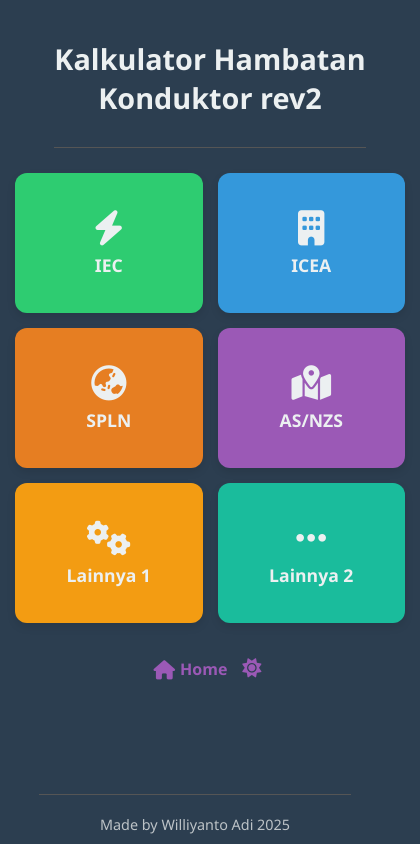
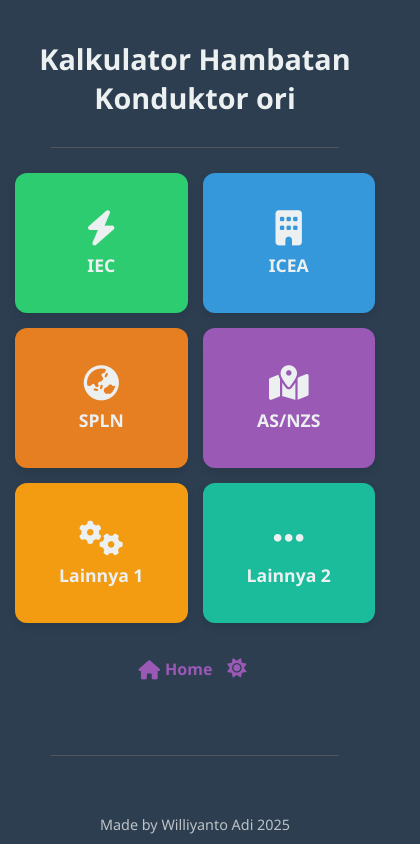
Before and after one commit to Will1706/eksperimen, a plain HTML site: page index.html in a window 390 px wide. Both pictures are taken after a click on the button "Toggle dark and light mode". Shown: the whole page, 420 px wide, since content can reach past the window. Drawn offline with Linux system fonts and the light colour scheme.

Commit message:
Update index.html

```diff
--- a/index.html
+++ b/index.html
@@ -1,147 +1,158 @@
 <!DOCTYPE html>
 <html lang="id">
 <head>
-  <meta charset="UTF-8" />
-  <meta name="viewport" content="width=device-width, initial-scale=1.0" />
+    <meta charset="UTF-8">
+    <meta name="viewport" content="width=device-width, initial-scale=1.0">
     <title>Kalkulator Hambatan Konduktor</title>
-  <link rel="stylesheet" href="https://cdnjs.cloudflare.com/ajax/libs/font-awesome/6.0.0-beta3/css/all.min.css" />
+    <link rel="stylesheet" href="https://cdnjs.cloudflare.com/ajax/libs/font-awesome/6.0.0-beta3/css/all.min.css">
     <style>
+        /* Define CSS Variables for colors */
         :root {
             --body-bg: #f0f2f5;
-      --text-color-light: #ffffff;
+            --text-color-light: #ffffff; /* For button text */
             --heading-color: #2c3e50;
             --hr-color: #ddd;
             --footer-text-color: #7f8c8d;
-      --button-link-color: #3498db;
+            --button-link-color: #3498db; /* For home/mode toggle links */
             --button-link-hover-color: #2980b9;
         }
 
+        /* Dark Mode Styles */
         body.dark-mode {
-      --body-bg: #2c3e50;
-      --text-color-light: #ecf0f1;
-      --heading-color: #ecf0f1;
-      --hr-color: #555;
-      --footer-text-color: #bdc3c7;
-      --button-link-color: #9b59b6;
+            --body-bg: #2c3e50; /* Dark background */
+            --text-color-light: #ecf0f1; /* Light text for buttons */
+            --heading-color: #ecf0f1; /* Light heading */
+            --hr-color: #555; /* Darker HR */
+            --footer-text-color: #bdc3c7; /* Lighter footer text */
+            --button-link-color: #9b59b6; /* Purple for links in dark mode */
             --button-link-hover-color: #8e44ad;
         }
 
-    html, body {
-      margin: 0;
-      padding: 0;
-      height: 100%;
-    }
-
+        /* General Styling */
         body {
             font-family: 'Segoe UI', Tahoma, Geneva, Verdana, sans-serif;
-      background-color: var(--body-bg);
-      color: var(--heading-color);
-      transition: background-color 0.3s ease, color 0.3s ease;
+            margin: 0;
+            padding: 0 15px; /* 15px padding on left and right */
+            box-sizing: border-box; /* Ensures padding is included in the element's total width */
             display: flex;
-      flex-direction: column;
-      min-height: calc(var(--vh, 1vh) * 100); /* Fix viewport height */
+            flex-direction: column; /* Stack main content and footer */
+            justify-content: space-between; /* Space between container and footer */
+            align-items: center; /* Centers items horizontally in a column flex container */
+            min-height: 100vh;
+            background-color: var(--body-bg); /* Use variable */
+            color: var(--text-color-light); /* Use variable (for default text, though buttons override) */
+            transition: background-color 0.3s ease, color 0.3s ease; /* Smooth transition for mode change */
         }
 
         .container {
-      flex: 1 0 auto;
             text-align: center;
-      padding: 20px 15px;
-      width: 100%;
-      max-width: 400px;
-      margin: 0 auto;
+            padding: 20px 0; /* Removed horizontal padding from container, now handled by body */
+            width: 100%; /* Take full width within the body's padding */
+            max-width: 400px; /* Max width for mobile view */
         }
 
         h1 {
-      color: var(--heading-color);
-      margin-bottom: 30px;
+            color: var(--heading-color); /* Use variable */
+            margin-bottom: 30px; /* Space below title */
             font-size: 1.8em;
-      transition: color 0.3s ease;
+            transition: color 0.3s ease; /* Smooth transition for mode change */
         }
 
+        /* Horizontal Rule (HR) Styling */
         hr {
             border: none;
-      border-top: 1px solid var(--hr-color);
-      width: 80%;
-      margin: 25px auto;
-      transition: border-top-color 0.3s ease;
+            border-top: 1px solid var(--hr-color); /* Use variable */
+            width: 80%; /* Width of the line */
+            margin: 25px auto; /* Vertical margin for HR below title */
+            transition: border-top-color 0.3s ease; /* Smooth transition for mode change */
         }
 
-    .footer-separator {
-      margin: 10px auto;
-    }
-
-    body.dark-mode .footer-separator {
-      margin-top: 5px;
-    }
-
+        /* Button Grid Styling */
         .button-grid {
             display: grid;
-      grid-template-columns: repeat(auto-fit, minmax(144px, 1fr));
-      gap: 15px;
-      margin-bottom: 30px;
-      justify-content: center;
+            grid-template-columns: repeat(auto-fit, minmax(144px, 1fr)); /* Responsive grid for 2 columns */
+            gap: 15px; /* Spacing between buttons */
+            margin-bottom: 30px; /* Increased space below button grid to separate from bottom actions */
+            justify-content: center; /* Center the grid items within the grid container */
             align-items: center;
         }
 
         .button {
             display: flex;
-      flex-direction: column;
+            flex-direction: column; /* Stack icon and text */
             align-items: center;
             justify-content: center;
-      color: var(--text-color-light);
+            /* Background color will be set by specific classes */
+            color: var(--text-color-light); /* Use variable for button text color */
             padding: 20px 15px;
-      border-radius: 12px;
+            border-radius: 12px; /* Rounded corners */
             text-decoration: none;
             font-size: 1.1em;
             font-weight: bold;
-      box-shadow: 0 4px 8px rgba(0, 0, 0, 0.1);
-      transition: all 0.3s ease;
-      min-height: 100px;
+            box-shadow: 0 4px 8px rgba(0, 0, 0, 0.1); /* Subtle shadow */
+            transition: all 0.3s ease; /* Smooth transitions for hover/active */
+            min-height: 100px; /* Ensure consistent button height */
         }
 
         .button i {
-      font-size: 2em;
-      margin-bottom: 8px;
+            font-size: 2em; /* Icon size */
+            margin-bottom: 8px; /* Space between icon and text */
         }
 
         .button span {
-      display: block;
-      color: var(--text-color-light);
+            display: block; /* Ensure text is on its own line */
+            color: var(--text-color-light); /* Explicitly set button text color to the light text variable */
         }
 
+        /* Hover and Active Effects (will inherit text color) */
         .button:hover {
             opacity: 0.9;
-      transform: translateY(-3px);
+            transform: translateY(-3px); /* Slight lift effect */
             box-shadow: 0 6px 12px rgba(0, 0, 0, 0.15);
         }
 
         .button:active {
             opacity: 1;
-      transform: translateY(0);
+            transform: translateY(0); /* Press down effect */
             box-shadow: 0 2px 4px rgba(0, 0, 0, 0.2);
         }
 
-    .button-iec { background-color: #2ecc71; }
-    .button-icea { background-color: #3498db; }
-    .button-spln { background-color: #e67e22; }
-    .button-asnzs { background-color: #9b59b6; }
-    .button-lain1 { background-color: #f39c12; }
-    .button-lain2 { background-color: #1abc9c; }
+        /* Specific button colors (these remain fixed regardless of mode) */
+        .button-iec { background-color: #2ecc71; } /* Emerald green */
+        .button-icea { background-color: #3498db; } /* Bright blue */
+        .button-spln { background-color: #e67e22; } /* Carrot orange */
+        .button-asnzs { background-color: #9b59b6; } /* Amethyst purple */
+        .button-lain1 { background-color: #f39c12; } /* Sunflower yellow */
+        .button-lain2 { background-color: #1abc9c; } /* Turquoise */
 
+        /* Footer Styling */
+        footer {
+            margin-top: 0; /* Footer's top margin controlled by HR's bottom margin */
+            padding: 10px 0;
+            color: var(--footer-text-color); /* Use variable */
+            font-size: 0.9em;
+            text-align: center;
+            width: 100%; /* Ensure footer spans full width */
+            transition: color 0.3s ease; /* Smooth transition for mode change */
+        }
+
+        /* Bottom Actions Wrapper (for Home and Mode Toggle) */
         .bottom-actions {
             display: flex;
-      justify-content: center;
+            justify-content: center; /* Center the items */
             align-items: center;
-      gap: 10px;
-      margin-bottom: 0;
-      width: 100%;
+            gap: 10px; /* Space between Home and Mode Toggle */
+            margin-top: 0; /* Top margin controlled by button-grid's bottom margin */
+            margin-bottom: 0; /* Reduced space below this section, to pull HR closer */
+            width: 100%; /* Ensure it spans the width */
         }
 
+        /* Home Link Styling */
         .home-link-below-buttons {
-      display: inline-flex;
+            display: inline-flex; /* Use inline-flex to keep icon and text on one line */
             align-items: center;
-      gap: 5px;
-      color: var(--button-link-color);
+            gap: 5px; /* Space between icon and text */
+            color: var(--button-link-color); /* Use variable */
             text-decoration: none;
             font-size: 1em;
             font-weight: bold;
@@ -149,45 +160,37 @@
         }
 
         .home-link-below-buttons:hover {
-      color: var(--button-link-hover-color);
+            color: var(--button-link-hover-color); /* Use variable */
         }
 
         .home-link-below-buttons i {
             font-size: 1.2em;
         }
 
+        /* Mode Toggle Button Styling */
         .mode-toggle {
             background: none;
             border: none;
             cursor: pointer;
-      font-size: 1.2em;
+            font-size: 1.2em; /* Icon size */
             padding: 5px;
-      border-radius: 50%;
-      color: var(--button-link-color);
+            border-radius: 50%; /* Make it round */
+            color: var(--button-link-color); /* Use variable for icon color */
             transition: background-color 0.3s ease, color 0.3s ease;
         }
 
         .mode-toggle:hover {
-      background-color: rgba(0, 0, 0, 0.05);
+            background-color: rgba(0, 0, 0, 0.05); /* Subtle hover effect */
         }
 
         body.dark-mode .mode-toggle:hover {
-      background-color: rgba(255, 255, 255, 0.1);
+            background-color: rgba(255, 255, 255, 0.1); /* Darker hover for dark mode */
         }
 
-    footer {
-      flex-shrink: 0;
-      padding: 10px 0;
-      color: var(--footer-text-color);
-      font-size: 0.9em;
-      text-align: center;
-      width: 100%;
-      transition: color 0.3s ease;
-    }
-
+        /* Responsive adjustments for smaller screens if needed */
         @media (max-width: 320px) {
             .button-grid {
-        grid-template-columns: 1fr;
+                grid-template-columns: 1fr; /* Single column on very small screens */
             }
             .button {
                 font-size: 1em;
@@ -196,13 +199,13 @@
             }
             h1 {
                 font-size: 1.5em;
-        margin-bottom: 25px;
+                margin-bottom: 25px; /* Adjust margin for smaller screens */
             }
             hr {
-        width: 90%;
+                width: 90%; /* Adjust line width for very small screens */
             }
             .bottom-actions {
-        flex-direction: column;
+                flex-direction: column; /* Stack home and toggle on very small screens */
                 gap: 10px;
             }
         }
@@ -210,75 +213,79 @@
 </head>
 <body>
     <div class="container">
-    <h1>Kalkulator Hambatan Konduktor rev2</h1>
-    <hr>
+        <h1>Kalkulator Hambatan Konduktor ori</h1>
+        <hr> <!-- Garis di bawah judul -->
         <div class="button-grid">
             <a href="https://www.iec.ch/" class="button button-iec">
                 <i class="fas fa-bolt"></i> <span>IEC</span>
             </a>
             <a href="https://www.icea.org/" class="button button-icea">
-        <i class="fas fa-building"></i> <span>ICEA</span>
+                <i class="fas fa-building"></i>
+                <span>ICEA</span>
             </a>
             <a href="https://spln.co.id/" class="button button-spln">
-        <i class="fas fa-globe-asia"></i> <span>SPLN</span>
+                <i class="fas fa-globe-asia"></i>
+                <span>SPLN</span>
             </a>
             <a href="https://www.standards.org.au/" class="button button-asnzs">
-        <i class="fas fa-map-marked-alt"></i> <span>AS/NZS</span>
+                <i class="fas fa-map-marked-alt"></i>
+                <span>AS/NZS</span>
             </a>
             <a href="https://www.google.com" class="button button-lain1">
-        <i class="fas fa-cogs"></i> <span>Lainnya 1</span>
+                <i class="fas fa-cogs"></i>
+                <span>Lainnya 1</span>
             </a>
             <a href="https://www.wikipedia.org/" class="button button-lain2">
-        <i class="fas fa-ellipsis-h"></i> <span>Lainnya 2</span>
+                <i class="fas fa-ellipsis-h"></i>
+                <span>Lainnya 2</span>
             </a>
         </div>
         <div class="bottom-actions">
             <a href="https://www.youtube.com/" class="home-link-below-buttons">
                 <i class="fas fa-home"></i> Home
             </a>
-      <button id="modeToggle" class="mode-toggle" aria-label="Ganti Tema" title="Ganti Tema">
+            <button id="modeToggle" class="mode-toggle" aria-label="Toggle dark and light mode">
                 <i class="fas fa-moon"></i>
             </button>
         </div>
     </div>
-
-  <hr class="footer-separator">
-
+    <hr style="margin: 2px auto;"> <!-- Garis di atas footer, disesuaikan agar lebih dekat -->
     <footer>
         Made by Williyanto Adi 2025
     </footer>
 
     <script>
-    // Fix 100vh issue on mobile
-    function fixFullHeight() {
-      document.documentElement.style.setProperty('--vh', `${window.innerHeight * 0.01}px`);
-    }
-
-    window.addEventListener('load', fixFullHeight);
-    window.addEventListener('resize', fixFullHeight);
-
-    // Dark mode toggle
         document.addEventListener('DOMContentLoaded', () => {
             const modeToggleBtn = document.getElementById('modeToggle');
             const body = document.body;
             const modeIcon = modeToggleBtn.querySelector('i');
 
+            // Check for saved theme preference in localStorage
             const savedTheme = localStorage.getItem('theme');
-      const prefersDark = window.matchMedia && window.matchMedia('(prefers-color-scheme: dark)').matches;
-
-      if (savedTheme === 'dark' || (!savedTheme && prefersDark)) {
+            if (savedTheme === 'dark') {
                 body.classList.add('dark-mode');
-        modeIcon.classList.replace('fa-moon', 'fa-sun');
+                modeIcon.classList.remove('fa-moon');
+                modeIcon.classList.add('fa-sun'); // Show sun icon for dark mode
+            } else {
+                // Default to light mode if no preference or preference is 'light'
+                body.classList.remove('dark-mode');
+                modeIcon.classList.remove('fa-sun');
+                modeIcon.classList.add('fa-moon'); // Show moon icon for light mode
             }
 
             modeToggleBtn.addEventListener('click', () => {
-        body.classList.toggle('dark-mode');
                 if (body.classList.contains('dark-mode')) {
-          modeIcon.classList.replace('fa-moon', 'fa-sun');
+                    // Switch to light mode
+                    body.classList.remove('dark-mode');
+                    modeIcon.classList.remove('fa-sun');
+                    modeIcon.classList.add('fa-moon');
+                    localStorage.setItem('theme', 'light');
+                } else {
+                    // Switch to dark mode
+                    body.classList.add('dark-mode');
+                    modeIcon.classList.remove('fa-moon');
+                    modeIcon.classList.add('fa-sun');
                     localStorage.setItem('theme', 'dark');
-        } else {
-          modeIcon.classList.replace('fa-sun', 'fa-moon');
-          localStorage.setItem('theme', 'light');
                 }
             });
         });
```
Lines whose indentation alone changed are shown as unchanged.
